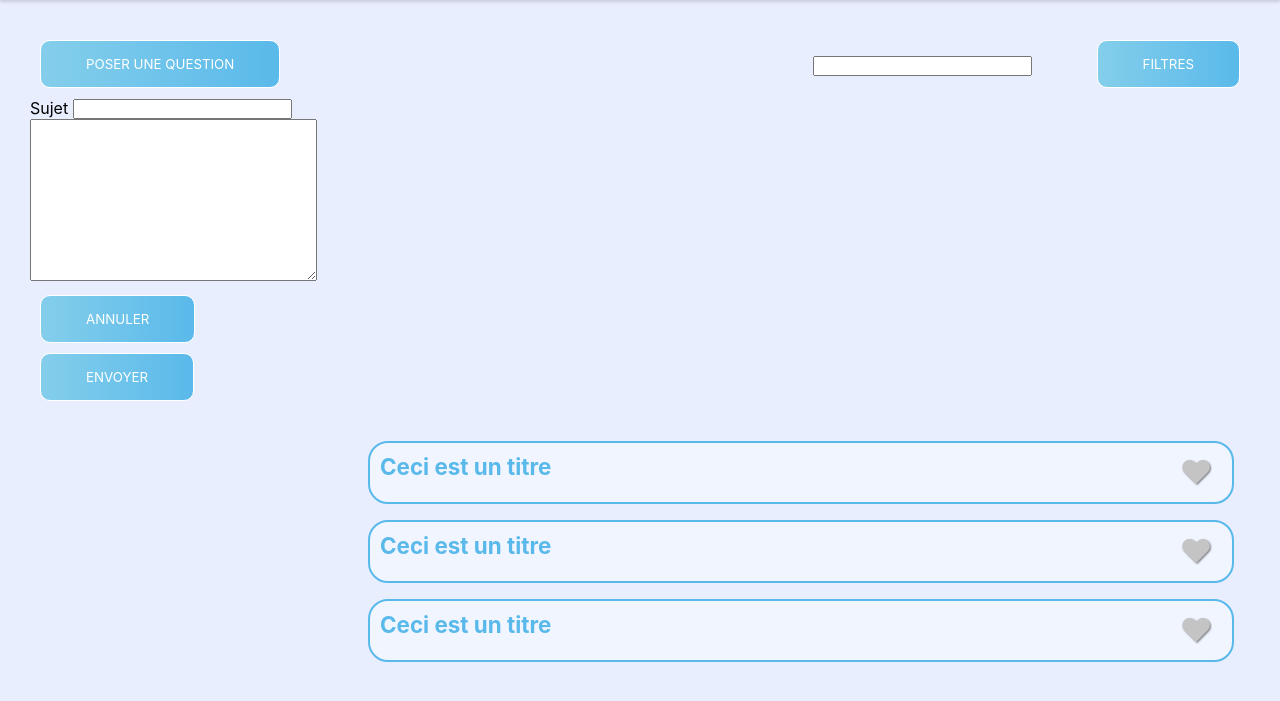
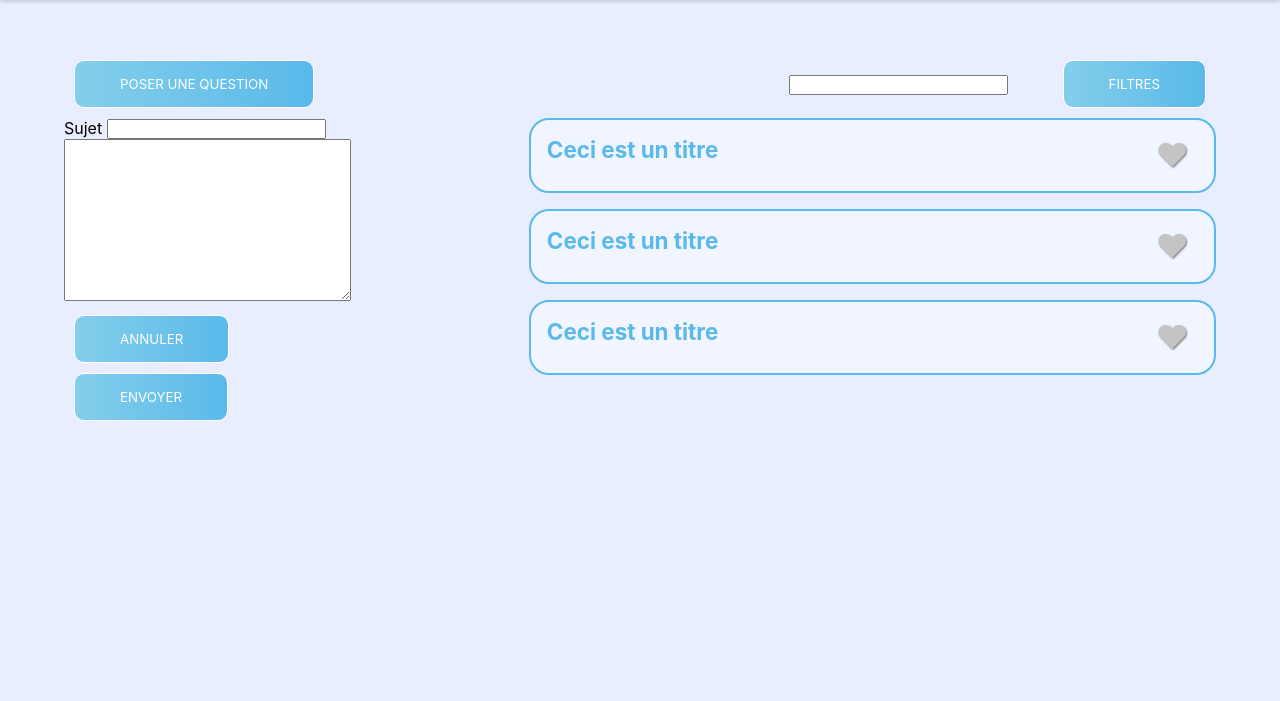
Before and after one commit to cortesmc/Proj633_IDU-FAQ, a PHP site: page /page_all_questions.php in a window 1280 px wide. Shown: the part 99-800 px from the top of the page. Run offline with PHP 8.4, Linux system fonts and the light colour scheme.

Commit message:
[FIX+ADD] page_all_questions.php fixed structure + first draft CSS

```diff
--- a/WEB/page_all_questions.css
+++ b/WEB/page_all_questions.css
@@ -24,17 +24,29 @@ h1{
     text-decoration: none;
 }
 
-#buttons{
+#content{
     display: flex;
-    justify-content: space-between;
-    margin: 30px;
+    padding-top: 50px;
+    width: 90%;
+    position: relative;
+    margin: auto;
+}
+
+#ask_container{
+    width: 35%;
+    margin-right: 4em;
+}
+
+#questions_container{
+    width: 60%;
 }
 
 #searchDiv{
     display: flex;
+    justify-content: flex-end;
+    align-items: center;
 }
 .btn, #searchBarDiv{
-    margin: 10px;
     border-radius: 10px;
     padding: 15px 45px;
 
@@ -54,22 +66,14 @@ h1{
     cursor: pointer;
 }
 
-#allQuestions{
-    margin: 30px;
-    margin-left: 22em;
-}
 .question{
     display: flex;
     justify-content: space-between;
-    margin: 1em;
+    margin-bottom: 1em;
     padding: 1em;
     border: 2px solid #59b9ea;
     border-radius: 20px;
     background-color: #f0f5ff;
-}
-
-.question{
-    padding: 10px;
 }
 
 .questionTitle{
@@ -77,6 +81,7 @@ h1{
     color: #59b9ea;
     font-size: 1.4em;
     font-weight: bold;
+    align-items: center;
 }
 
 .questionTitle:hover{
--- a/WEB/page_all_questions.php
+++ b/WEB/page_all_questions.php
@@ -12,8 +12,7 @@
         <h1>Titre du site</h1>
     </header>
     <div id='content'>
-        <div id='buttons'>
-            <div id='writeQ'>
+        <div id='ask_container' class='container'>
             <form action='' method='post'>
                 <input type='submit' class='btn' id='writeBtn' value='Poser une question'>
             </form>
@@ -31,9 +30,11 @@
                 </form>
             </div>
         </div>
-            <div id='unvalidatedQ'>
+        <div id='unvalidated_container'>
 
         </div>
+
+        <div id='questions_container' class='container'>
             <div id=searchDiv>
                 <div id='searchBarDiv'>
                     <form action='' method='post'>
@@ -46,9 +47,8 @@
                     </form>
                 </div>
             </div>
-        </div>
+            <!-- div avec toutes les questions : modifier php -->
             <div id='allQuestions'>
-            <!-- div avec toutes les questions : modifier php -->
                 <div class='question'>
                     <a href='' class='questionTitle'>Ceci est un titre</a>
                     <input type='submit' value='❤' class='like'></input>
@@ -63,5 +63,6 @@
                 </div>
             </div>
         </div>
+    </div>
 </body>
 </html>
```
Lines whose indentation alone changed are shown as unchanged.
